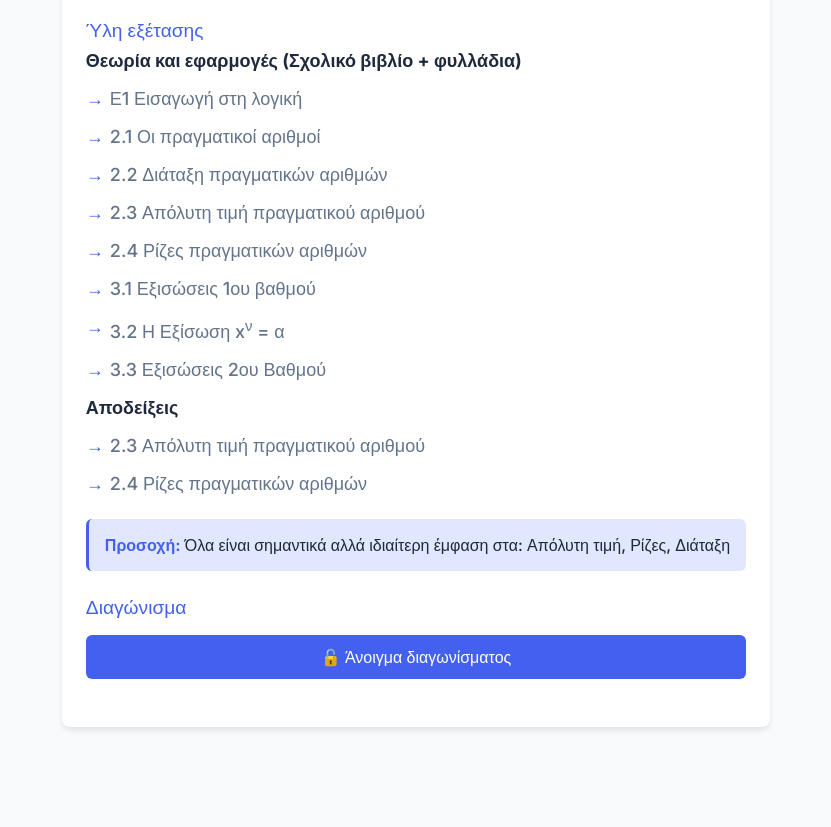
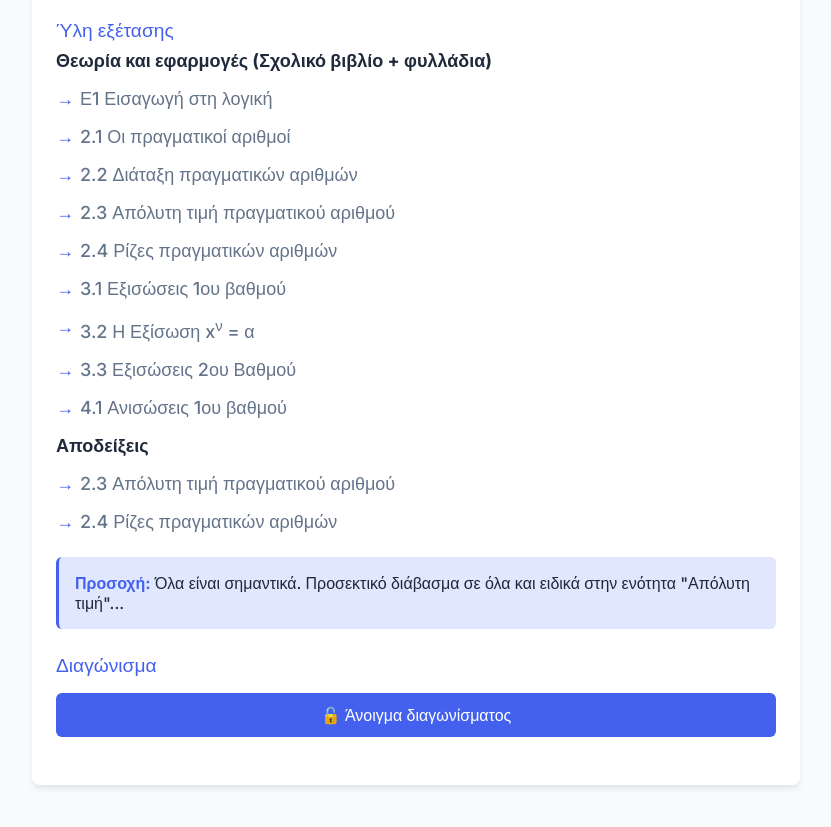
Before and after one commit to algebra1lykeiou/algebra1lykeiou.github.io, a plain HTML site: page materials/exam.html in a window 1280 px wide. Shown: the part 99-926 px from the top of the page, without its empty margins (224-1055 px from the left). Before the commit the page ends 890 px from the top, so only its background shows below. Drawn offline with Linux system fonts and the light colour scheme.

Commit message:
Update exam.html

```diff
--- a/materials/exam.html
+++ b/materials/exam.html
@@ -195,6 +195,7 @@
                             <li>3.1 Εξισώσεις 1ου βαθμού</li>
                             <li>3.2 Η Εξίσωση x<sup>ν</sup> = α</li>
                             <li>3.3 Εξισώσεις 2ου Βαθμού</li>
+                            <li>4.1 Ανισώσεις 1ου βαθμού</li>
                         </ul>
 
                         <p><strong>Αποδείξεις</strong></p>
@@ -204,7 +205,7 @@
                         </ul>
 
                         <div class="highlight">
-                            <strong>Προσοχή:</strong> Όλα είναι σημαντικά αλλά ιδιαίτερη έμφαση στα: Απόλυτη τιμή, Ρίζες, Διάταξη
+                            <strong>Προσοχή:</strong> Όλα είναι σημαντικά. Προσεκτικό διάβασμα σε όλα και ειδικά στην ενότητα "Απόλυτη τιμή"...
                         </div>
                     </div>
                 </div>
```
